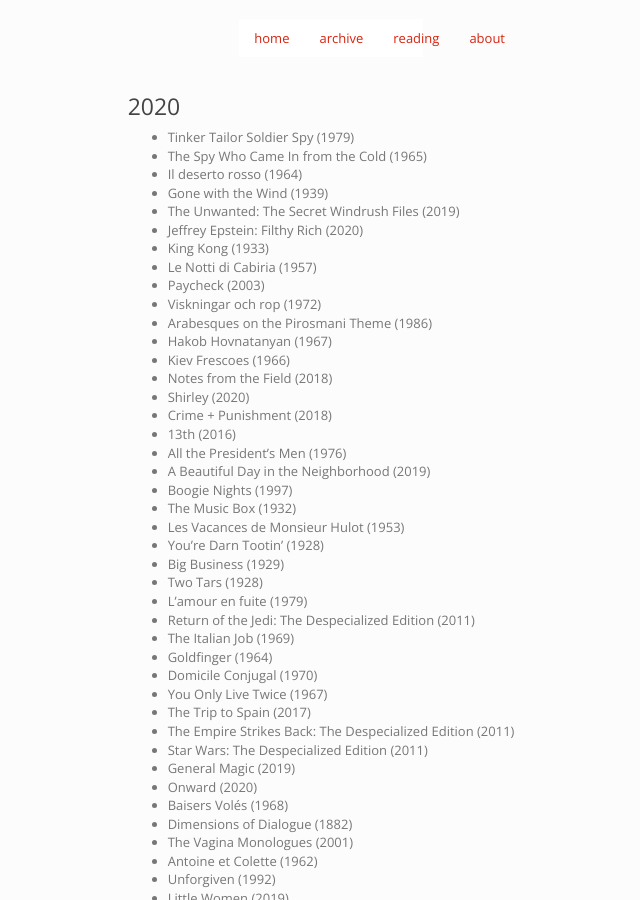
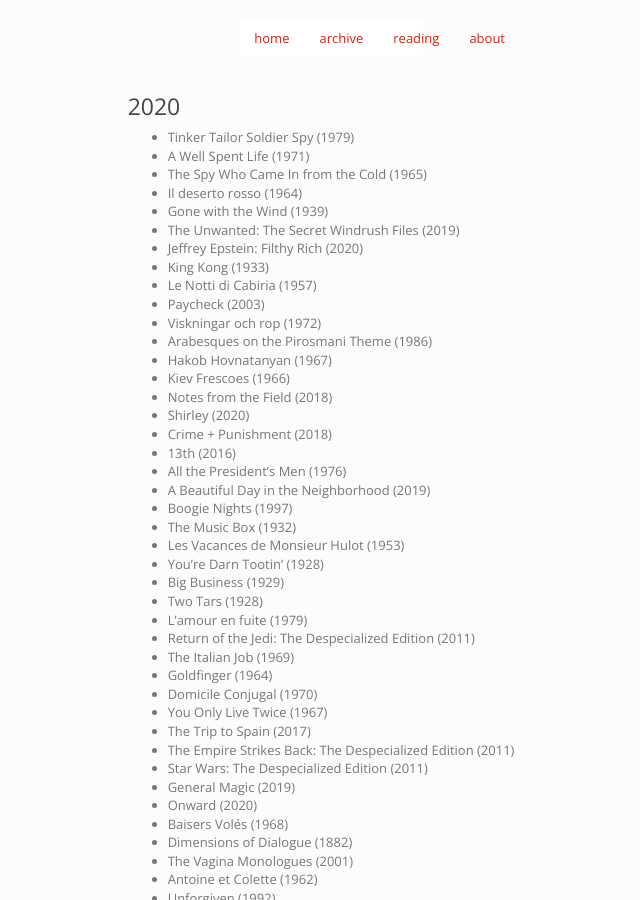
Before and after one commit to imtayadeway/imtayadeway.github.io, a Jekyll site: the page built from film/index.md, in a window 1280 px wide and 900 px high. Shown: the whole window, without its empty margins (309-949 px from the left). Built offline with Jekyll 4.4.1, drawn with Linux system fonts in a browser that asks for light colours.

Commit message:
Well spent life

```diff
--- a/film/index.md
+++ b/film/index.md
@@ -6,6 +6,7 @@ title: Film
 ### 2020
 
 - Tinker Tailor Soldier Spy (1979)
+- A Well Spent Life (1971)
 - The Spy Who Came In from the Cold (1965)
 - Il deserto rosso (1964)
 - Gone with the Wind (1939)
```
